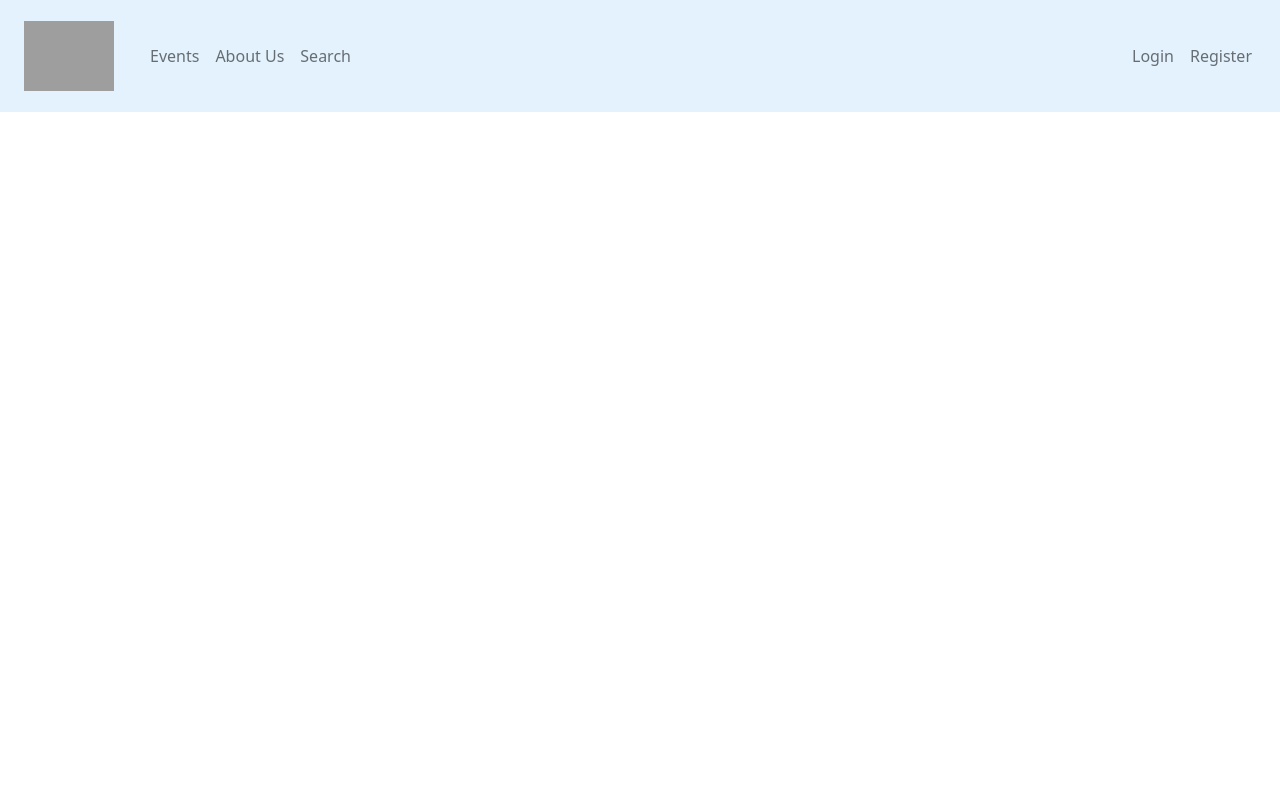
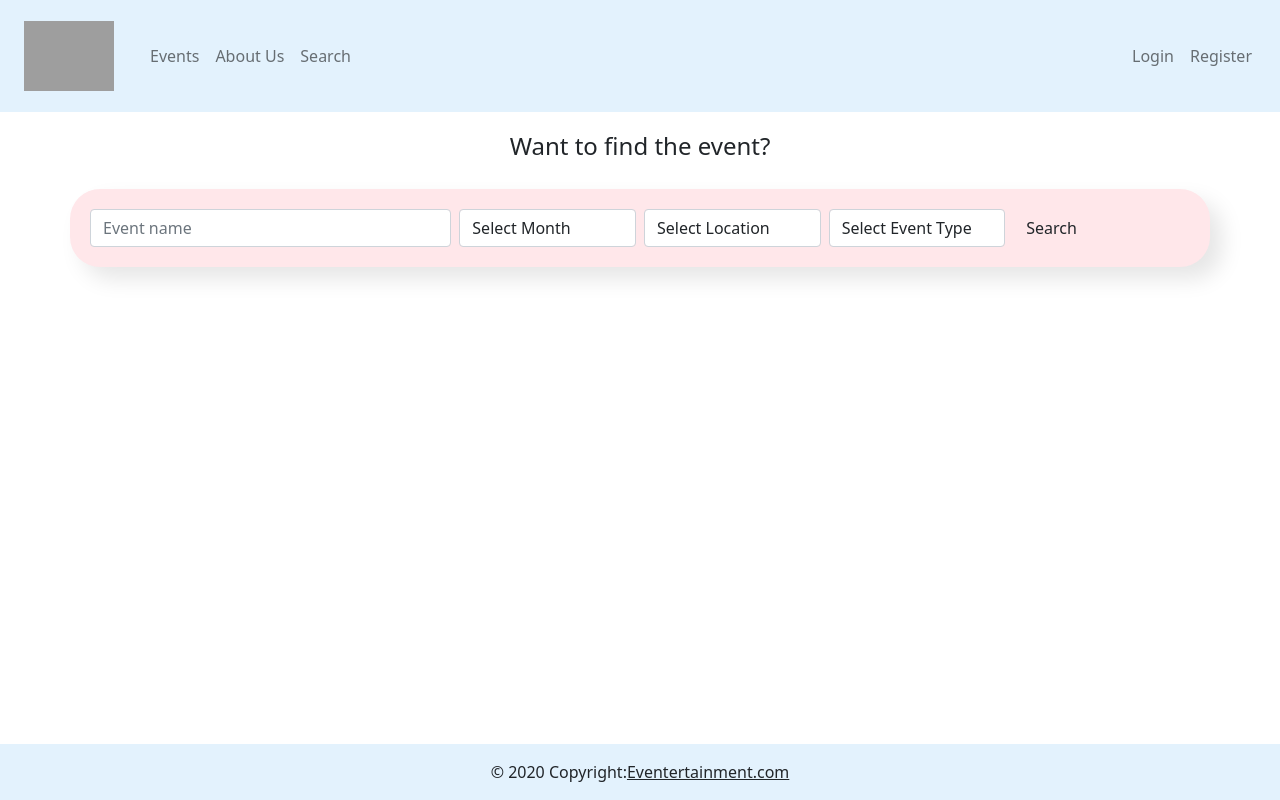
Before and after one commit to pluemthnn/eventertainment-react, a React (Vite) app: page /search in a window 1280 px wide. Built offline with nearby package versions, Linux system fonts and the light colour scheme; grey boxes are pictures that could not be loaded.

Commit message:
search page update

```diff
--- a/package.json
+++ b/package.json
@@ -7,6 +7,8 @@
     "serve": "vite preview"
   },
   "dependencies": {
+    "express": "^4.17.1",
+    "mysql2": "^2.2.5",
     "react": "^17.0.0",
     "react-dom": "^17.0.0",
     "react-router-dom": "^5.2.0",
--- a/src/App.jsx
+++ b/src/App.jsx
@@ -1,8 +1,11 @@
 import Navbar from "./components/header";
+import Footerbar from "./components/footer";
+
 import { Route, Switch } from 'react-router-dom'
 
 import Home from './pages/Home'
 import AboutUs from './pages/AboutUS'
+import Search from './pages/Search'
 
 
 function App() {
@@ -12,7 +15,10 @@ function App() {
       <Switch>
         <Route exact path='/' component={Home}/>
         <Route exact path='/aboutus' component={AboutUs}/>
+        <Route exact path='/search' component={Search}/>
       </Switch>
+      <Footerbar />
+
     </>
   );
 }
--- a/src/components/footer.jsx
+++ b/src/components/footer.jsx
@@ -0,0 +1,22 @@
+import { Component } from "react";
+import { Link } from "react-router-dom";
+
+import styled from "styled-components";
+
+const Divfooter = styled.div`
+    position: fixed;
+    left: 0;
+    bottom: 0;
+    width: 100%;
+`
+
+function FooterBar() {
+  return (
+    <Divfooter className="text-center p-3" style={{backgroundColor: "#e3f2fd", marginTop: "100px"}}>
+    © 2020 Copyright:
+    <a className="text-dark" href="/Homepage">Eventertainment.com</a>
+    </Divfooter>
+  );
+}
+
+export default FooterBar;
--- a/src/pages/Search.jsx
+++ b/src/pages/Search.jsx
@@ -0,0 +1,77 @@
+import styled from 'styled-components'
+
+const Divformrow = styled.div`
+    background-color: rgb(255, 231, 234);
+    border-radius: 30px;
+    box-shadow: 12px 12px 22px rgba(0, 0, 0, 0.1);
+`
+
+const SearchPage = () => {
+    return (
+      <main className="pb-20">
+        <div className="container pt-3">
+            <div className="row pt-1 pb-1">
+                <div className="col-lg-12">
+                    <h4 className="text-center">Want to find the event?</h4>
+                </div>
+            </div>
+        </div>
+        <section className="search-sec pt-3 ">
+            <div className="container">
+                <form action="#" method="GET">
+                    <Divformrow className="row p-3">
+                        <div className="col-lg-4 py-1 col-md-3 col-sm-12 px-1">
+                            <input className="form-control search-slt" type="text" name="name" placeholder="Event name"></input>
+                        </div>
+                        <div className="col-lg-2 py-1 col-md-3 col-sm-12 px-1">
+                            <select className="form-control search-slt" name="month" placeholder="Event Drop City">
+                                <option value="">Select Month</option>
+                                <option value="1">January</option>
+                                <option value="2">February</option>
+                                <option value="3">March</option>
+                                <option value="4">April</option>
+                                <option value="5">May</option>
+                                <option value="6">June</option>
+                                <option value="7">July</option>
+                                <option value="8">August</option>
+                                <option value="9">September</option>
+                                <option value="10">October</option>
+                                <option value="11">November</option>
+                                <option value="12">December</option>
+                            </select>
+                        </div>
+                        <div className="col-lg-2 py-1 col-md-3 col-sm-12 px-1">
+                            <select className="form-control search-slt" name="city">
+                                <option value="">Select Location</option>
+                                <option value="Watthana">Watthana</option>
+                                <option value="Ratchathewi">Ratchathewi</option>
+                                <option value="Phayathai">Phayathai</option>
+                                <option value="Pathumwan">Pathumwan</option>
+                                <option value="Latphrao">Latphrao</option>
+                                <option value="Bangna">Bangna</option>
+                            </select>
+                        </div>
+                        <div className="col-lg-2 py-1 col-md-3 col-sm-12 px-1">
+                            <select className="form-control search-slt" name="type">
+                                <option value="">Select Event Type</option>
+                                <option value="Concert">Concert</option>
+                                <option value="E-sport">e-sport</option>
+                                <option value="Comedy">comedy</option>
+                                <option value="Art-design">art&design</option>
+                            </select>
+                        </div>
+                        <div className="col-lg-1 py-1 col-md-3 col-sm-12 px-1">
+                            <button type="submit" className="btn">Search</button>
+                        </div>
+                    </Divformrow>
+                </form>
+            </div>
+        </section>
+        <section className="container d-flex justify-content-center p-4 pt-5">
+            <div className="row no-gutters" id="output"></div>
+        </section>
+      </main>
+    )
+  }
+
+  export default SearchPage
```
Also changed, not shown: src/resource/dbconnection.jsx (added, +15 -0 lines), src/router/search-router.js (added, +73 -0 lines), src/models/search-model.jsx (added), 1 other file (tests, documents, lock files or other folders).
